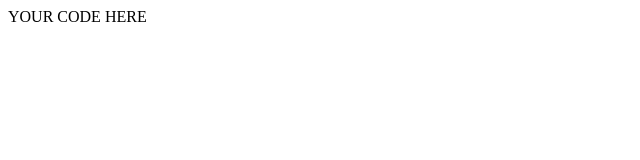
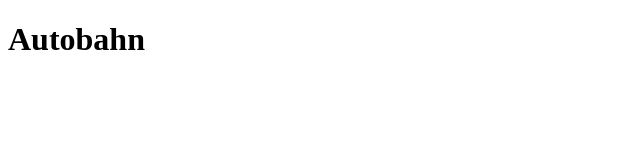
Before and after one commit to 592530/592530.github.io, a plain HTML site: page index.html in a window 1280 px wide. Shown: the whole page, without its empty margins (0-640 px from the left). Drawn offline with Linux system fonts and the light colour scheme.

Commit message:
Update index.html

```diff
--- a/index.html
+++ b/index.html
@@ -3,6 +3,6 @@
 <head> </head>
 
 <body>
-  YOUR CODE HERE
+ <h1>Autobahn</h1>
  </body>
  </html>
```
